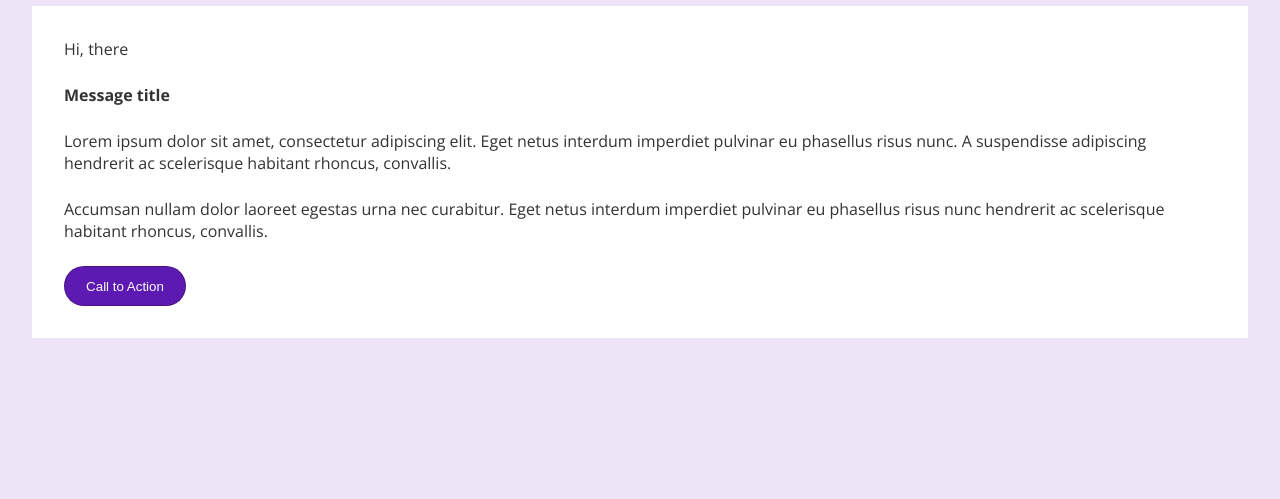
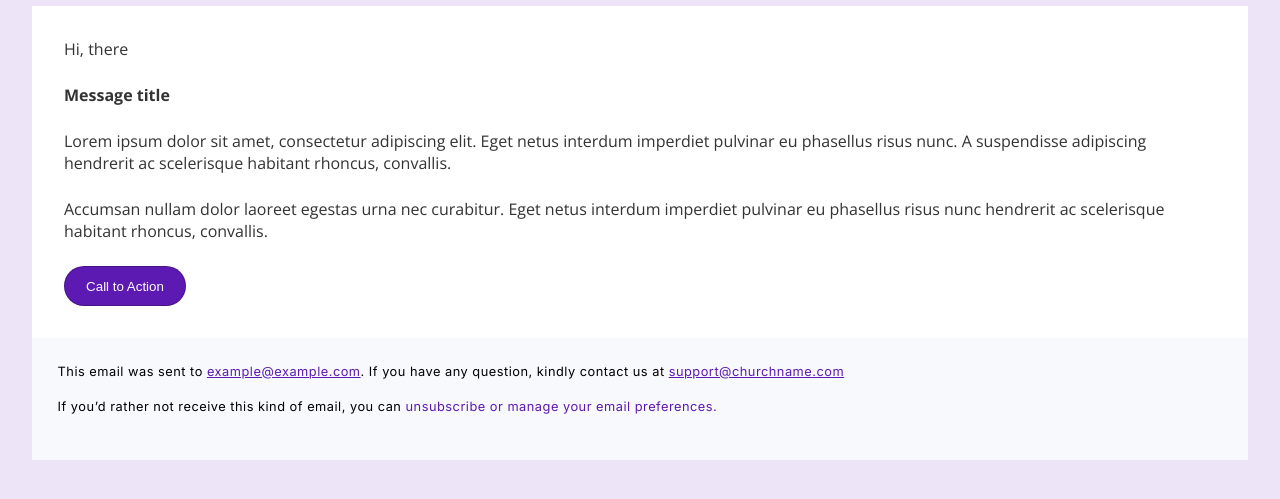
Before and after one commit to eComresponse/intachurch-email-template, a plain HTML site: page index.html in a window 1280 px wide. Shown: the part 101-600 px from the top of the page. Drawn offline with nearby package versions, Linux system fonts and the light colour scheme.

Commit message:
Completed sub-section

```diff
--- a/index.css
+++ b/index.css
@@ -1,4 +1,4 @@
-@import url('https://fonts.googleapis.com/css2?family=Open+Sans:ital,wght@0,300;0,400;0,500;0,600;0,700;0,800;1,300;1,400;1,500;1,600;1,700;1,800&display=swap');
+@import url('https://fonts.googleapis.com/css2?family=Inter:wght@100;200;300;400;500;600;700;800;900&family=Open+Sans:ital,wght@0,300;0,400;0,500;0,600;0,700;0,800;1,300;1,400;1,500;1,600;1,700;1,800&display=swap');
 
 * {
     padding: 0;
@@ -32,6 +32,7 @@ main {
 
 .msg {
     margin: 1.5em auto;
+    text-decoration: none;
 }
 
 .button {
@@ -43,3 +44,17 @@ main {
     width: 122px;
     height: 40px;
 }
+
+section {
+    background: #F7F9FC;
+    padding: 2em;
+    font-family: "Inter";
+    font-size: 0.8rem;
+    line-height: 1.25em;
+    font-weight: 400;
+    letter-spacing: .5px;
+}
+
+a {
+    color: #5D1AB2
+}
--- a/index.html
+++ b/index.html
@@ -20,5 +20,13 @@
             <button class="button">Call to Action</button>
         </div>
     </main>
+    <section>
+        <p>
+            This email was sent to <a href="#">example@example.com</a>. If you have any question, kindly contact us at <a href="#">support@churchname.com</a>
+        </p>
+        <p class="msg">
+            If you’d rather not receive this kind of email, you can <a>unsubscribe or manage your email preferences.</a>
+        </p>
+    </section>
 </body>
 </html>
```
